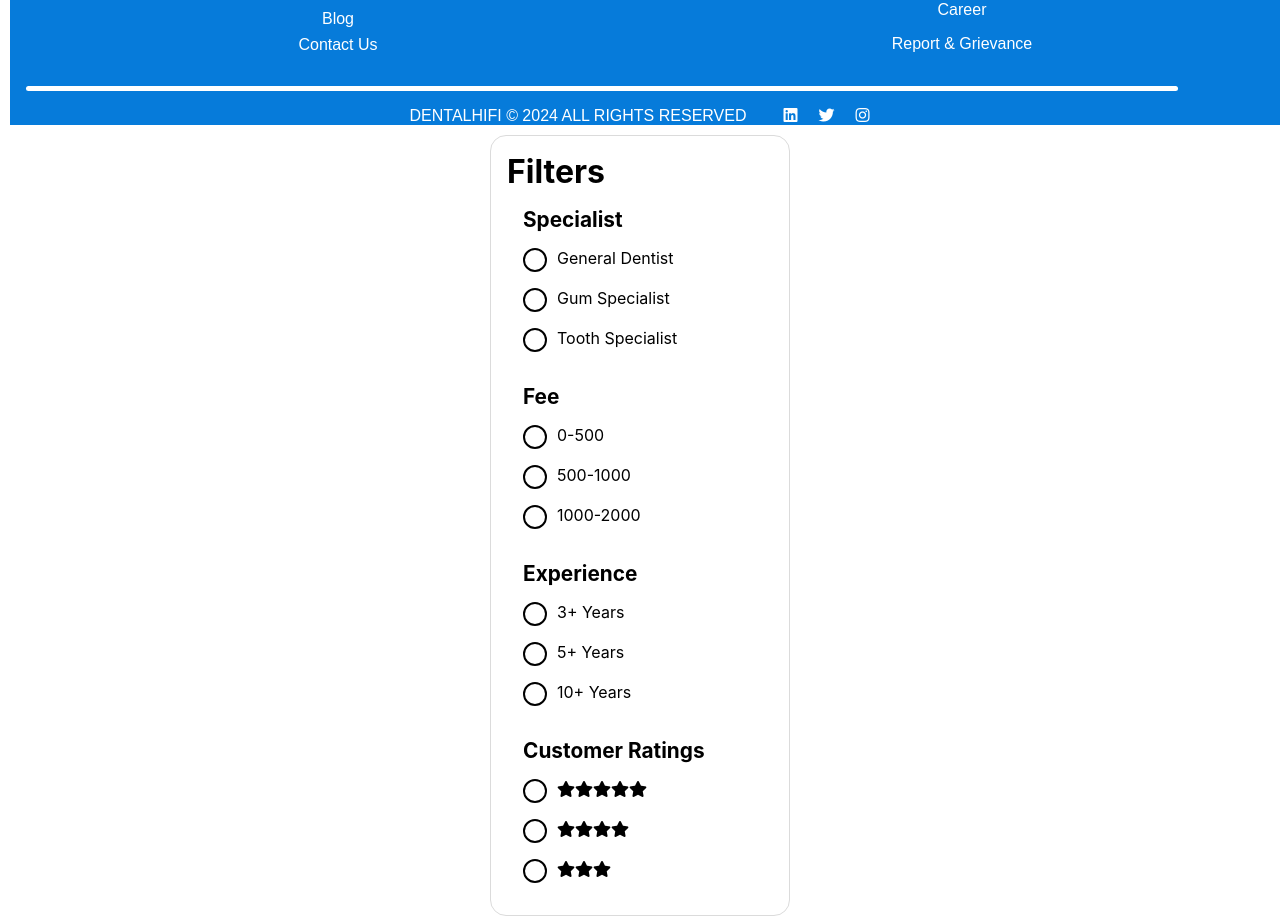
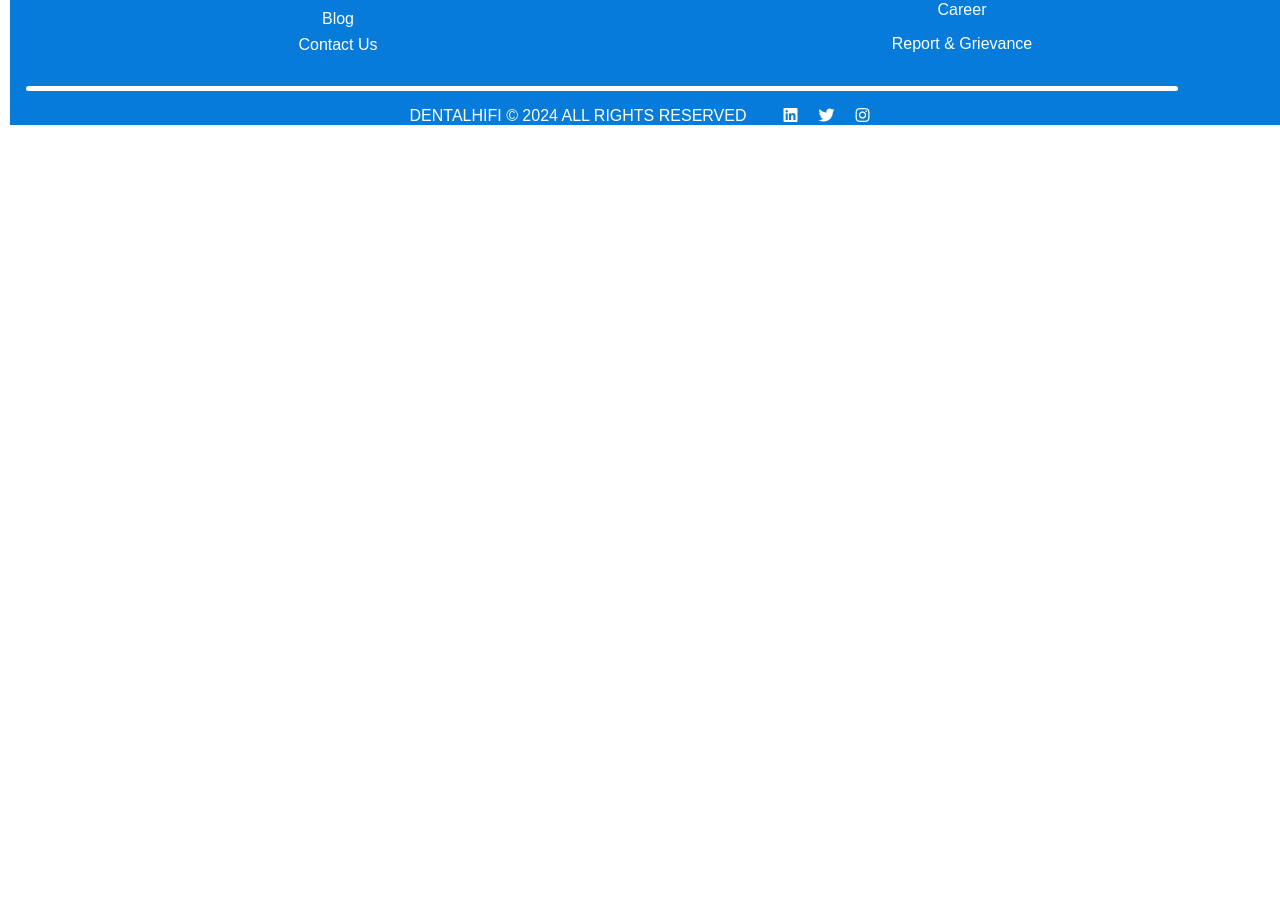
Before and after one commit to Jeisri/Frontend-Dental-HiFi, a React (Create React App) app: page / in a window 1280 px wide. Shown: the part 1864-2780 px from the top of the page. After the commit the page ends 1999 px from the top, so only its background shows below. Built offline with nearby package versions, Linux system fonts and the light colour scheme.

Commit message:
Update App.js

```diff
--- a/src/App.js
+++ b/src/App.js
@@ -6,7 +6,6 @@ import {
 } from 'react-router-dom';
 import Home from './components/Home';
 import Handson from './components/Handson';
-import Filters from './components/Filters';
 
 const App = () => {
     return (
@@ -16,7 +15,7 @@ const App = () => {
                     <Route path="/" element={<Home />} />
                     <Route path="/handson" element={<Handson />} />
                 </Routes>
-               <Filters />
+
             </div>
 
         </Router>
```
